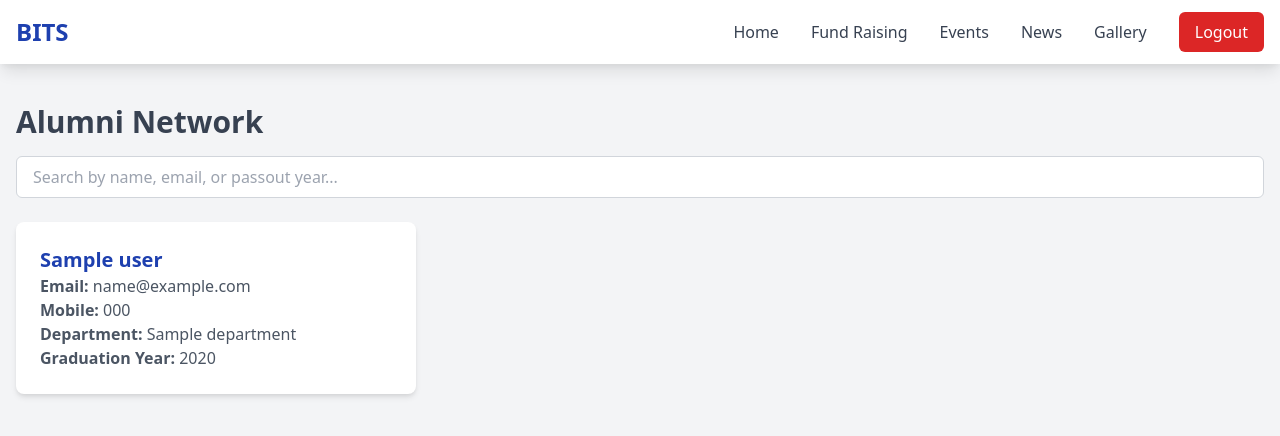
After one commit to Make-Skilled/BITS-alumni-website, a Flask app: page /alumni-network in a window 1280 px wide. The commit adds this page. Shown: the top 436 px of the page. Run offline with Flask 3, Linux system fonts and the light colour scheme; the visitor is signed in with stand-in values (Sample User, id 1); a database or web service that is not in the repository returns one stand-in record (values such as "Sample title").

Commit message:
new updates

```diff
--- a/app.py
+++ b/app.py
@@ -7,7 +7,6 @@ import os
 
 app = Flask(__name__)
 app.secret_key = "1234567890"
-
 
 client = MongoClient("mongodb://127.0.0.1:27017/")
 db = client["bits-alumni"]
@@ -19,9 +18,6 @@ news = db["news"]
 fundraising = db["fundraising"]
 donations = db["donations"]
 
-
-
-
 ADMIN_EMAIL = "admin@bitsalumni.com"
 ADMIN_PASSWORD = "admin123"
 
@@ -32,8 +28,6 @@ def landing():
         user = users.find_one({"_id": ObjectId(user_id)})
         return render_template("home.html", user=user)
     return render_template("landing.html")
-
-
 
 @app.route("/signup")
 def signup():
@@ -75,8 +69,6 @@ def admin_dashboard():
         funds=all_funds,
         news=all_news
     )
-
-
 
 @app.route("/add-event", methods=["GET", "POST"])
 def add_event():
@@ -373,6 +365,21 @@ def donate():
 
     return jsonify({"message": f"Successfully donated ${amount}!", "new_total": new_total})
 
+@app.route("/get-user-details/<user_name>")
+def get_user_details(user_name):
+    user = users.find_one({"name": user_name}, {"_id": 0, "password": 0})  # Exclude sensitive data
+    if user:
+        return jsonify(user)
+    return jsonify({"error": "User not found"}), 404
+
+
+@app.route("/alumni-network")
+def alumni_network():
+    if "user_id" not in session:
+        return redirect(url_for("loginpage"))
+
+    all_users = users.find({}, {"_id": 0, "name": 1, "email": 1, "mobile": 1, "department": 1, "graduation_year": 1})
+    return render_template("alumni_network.html", users=all_users)
 
 
 @app.route("/logout")
--- /dev/null
+++ b/templates/alumni_network.html
@@ -0,0 +1,66 @@
+<!DOCTYPE html>
+<html lang="en">
+<head>
+    <meta charset="UTF-8">
+    <meta name="viewport" content="width=device-width, initial-scale=1.0">
+    <title>Alumni Network</title>
+    <link href="https://cdnjs.cloudflare.com/ajax/libs/tailwindcss/2.2.19/tailwind.min.css" rel="stylesheet">
+    <script>
+        function searchUsers() {
+            let input = document.getElementById("search").value.toLowerCase();
+            let cards = document.getElementsByClassName("alumni-card");
+
+            for (let card of cards) {
+                let name = card.getAttribute("data-name").toLowerCase();
+                let email = card.getAttribute("data-email").toLowerCase();
+                let year = card.getAttribute("data-year").toLowerCase();
+
+                if (name.includes(input) || email.includes(input) || year.includes(input)) {
+                    card.style.display = "block";
+                } else {
+                    card.style.display = "none";
+                }
+            }
+        }
+    </script>
+</head>
+<body class="bg-gray-100">
+
+    <nav class="bg-white shadow-lg">
+        <div class="max-w-7xl mx-auto px-4">
+            <div class="flex justify-between items-center h-16">
+                <div class="text-2xl font-bold text-blue-800">BITS</div>
+                <div class="hidden md:flex items-center space-x-8">
+                    <a href="/" class="text-gray-700 hover:text-blue-800">Home</a>
+                    <a href="/fundraising" class="text-gray-700 hover:text-blue-800">Fund Raising</a>
+                    <a href="/events" class="text-gray-700 hover:text-blue-800">Events</a>
+                    <a href="/news" class="text-gray-700 hover:text-blue-800">News</a>
+                    <a href="/gallery" class="text-gray-700 hover:text-blue-800">Gallery</a>
+                    <a href="/logout" class="bg-red-600 text-white px-4 py-2 rounded-md hover:bg-red-500">Logout</a>
+                </div>
+            </div>
+        </div>
+    </nav>
+
+    <div class="max-w-7xl mx-auto py-10 px-4">
+        <h1 class="text-3xl font-bold text-gray-700">Alumni Network</h1>
+        <input type="text" id="search" onkeyup="searchUsers()" class="mt-4 px-4 py-2 border border-gray-300 rounded-md w-full" placeholder="Search by name, email, or passout year...">
+
+        <div class="mt-6 grid grid-cols-1 md:grid-cols-3 gap-6">
+            {% for user in users %}
+            <div class="p-6 bg-white rounded-lg shadow-md alumni-card"
+                data-name="{{ user.name }}"
+                data-email="{{ user.email }}"
+                data-year="{{ user.graduation_year }}">
+                <h3 class="text-xl font-semibold text-blue-800">{{ user.name }}</h3>
+                <p class="text-gray-600"><strong>Email:</strong> {{ user.email }}</p>
+                <p class="text-gray-600"><strong>Mobile:</strong> {{ user.mobile }}</p>
+                <p class="text-gray-600"><strong>Department:</strong> {{ user.department }}</p>
+                <p class="text-gray-600"><strong>Graduation Year:</strong> {{ user.graduation_year }}</p>
+            </div>
+            {% endfor %}
+        </div>
+    </div>
+
+</body>
+</html>
--- a/templates/home.html
+++ b/templates/home.html
@@ -15,7 +15,7 @@
                     <div class="text-2xl font-bold text-blue-800">BITS</div>
                 </div>
                 <div class="hidden md:flex items-center space-x-8">
-                    <a href="#" class="text-gray-700 hover:text-blue-800">Alumni Network</a>
+                    <a href="/alumni-network" class="text-gray-700 hover:text-blue-800">Alumni Network</a>
                     <a href="/fundraising" class="text-gray-700 hover:text-blue-800">Fund Raising</a>
                     <a href="/events" class="text-gray-700 hover:text-blue-800">Events</a>
                     <a href="/news" class="text-gray-700 hover:text-blue-800">News</a>
--- a/templates/news.html
+++ b/templates/news.html
@@ -15,6 +15,7 @@
                 </div>
                 <div class="hidden md:flex items-center space-x-8">
                     <a href="#" class="text-gray-700 hover:text-blue-800">Alumni Network</a>
+                    <a href="/fundraising" class="text-gray-700 hover:text-blue-800">Fund Raising</a>
                     <a href="/events" class="text-gray-700 hover:text-blue-800">Events</a>
                     <a href="/news" class="text-gray-700 hover:text-blue-800">News</a>
                     <a href="/gallery" class="text-gray-700 hover:text-blue-800">Gallery</a>
```
Also changed, not shown: templates/events_page.html (+5 -4 lines), templates/gallery_page.html (+7 -2 lines), templates/job_referrals.html (+55 -3 lines).
